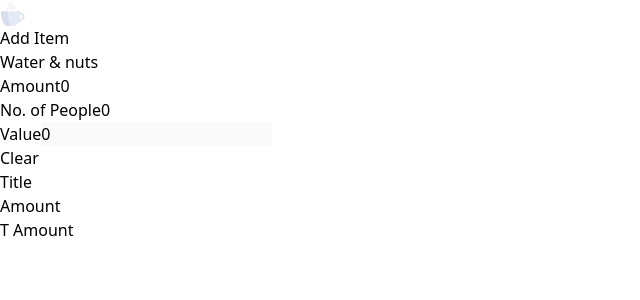
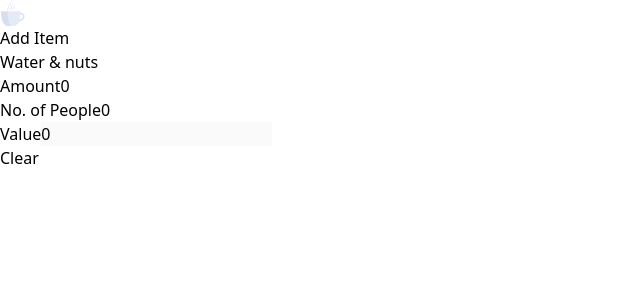
Before and after one commit to javaa/bill-calc-nextjs, a Next.js app: page / in a window 1280 px wide. Shown: the top 300 px of the page, without its empty margins (0-640 px from the left). Built offline with nearby package versions, Linux system fonts and the light colour scheme.

Commit message:
added show if items available

```diff
--- a/src/pages/index.js
+++ b/src/pages/index.js
@@ -240,6 +240,7 @@ export default function Home() {
             <button className='btn-secondary' onClick={clear}>Clear</button>
           </div>
         </div>
+        {localData && localData.length > 0 && (
           <div className="overflow-hidden rounded-md bg-white shadow pt-5 pb-5 px-4">
             <div className='flex justify-between mb-1 px-1 py-2 text-gray-900 text-xs font-medium bg-gray-100'>
               <div className='w-52'>Title</div>
@@ -257,10 +258,9 @@ export default function Home() {
                 </li>
               )}
             </ul>
-          {localData && localData.length > 0 && (
             <div className='flex mt-6 justify-end'>Total:&nbsp;<strong>{total}</strong></div>
+          </div>
         )}
-        </div>
       </main>
       <Modal title="Add Item" isOpen={isOpen} onClose={close}>
         <form onSubmit={handleSubmit(onSubmit)}>
```
Lines whose indentation alone changed are shown as unchanged.
